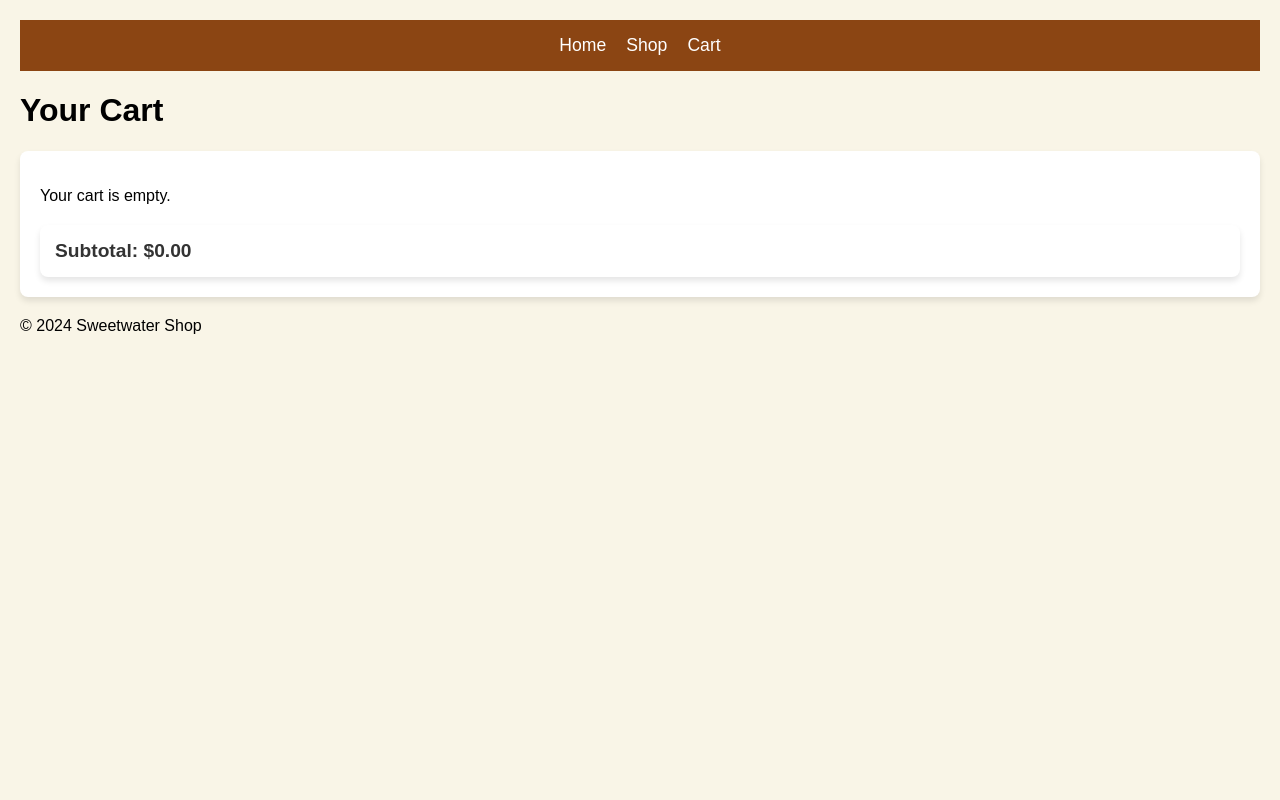
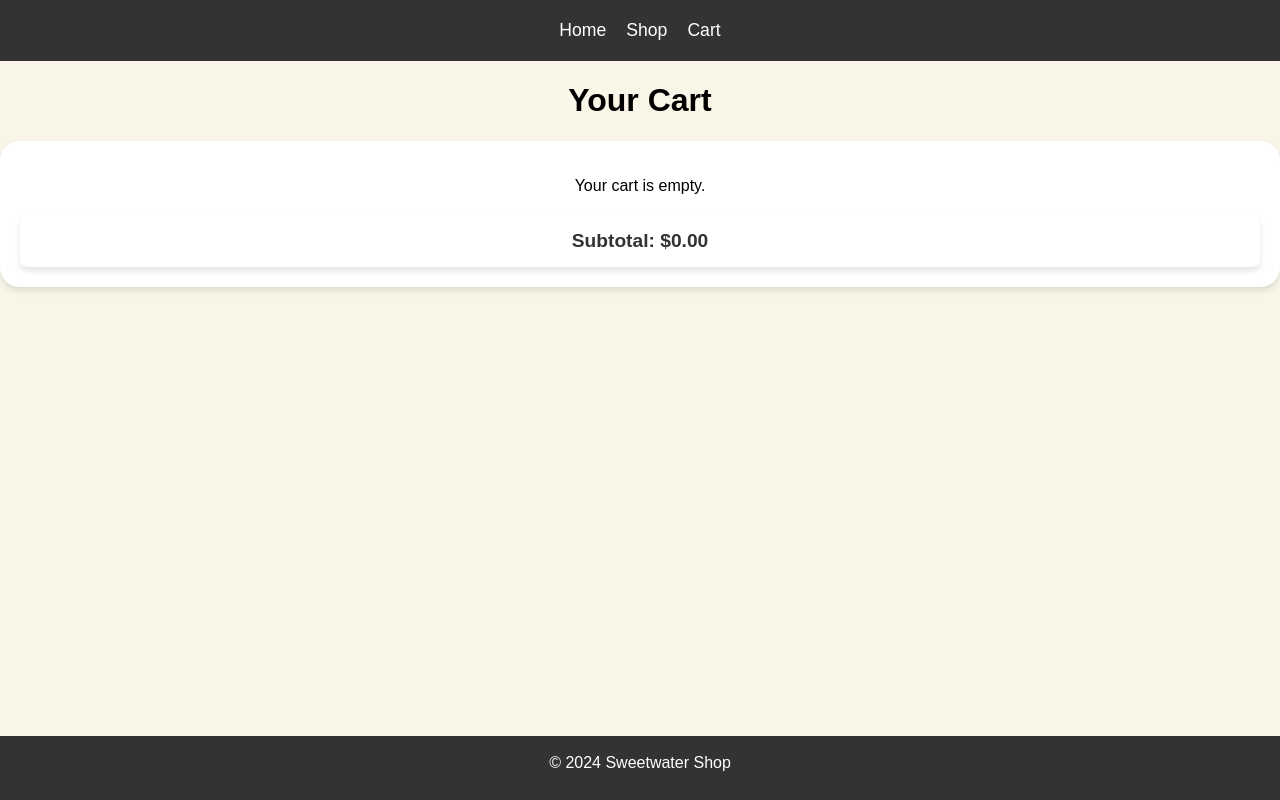
Before and after one commit to Maxtime211/CS-Adv-Programming, a React (Create React App) app: page /cart in a window 1280 px wide. Built offline with nearby package versions, Linux system fonts and the light colour scheme.

Commit message:
Changed up style throughout

```diff
--- a/src/App.css
+++ b/src/App.css
@@ -184,13 +184,13 @@ body {
 #cart {
   background-color: #ffffff; /* White background color */
   padding: 20px;
-  border-radius: 8px;
+  border-radius: 20px;
   box-shadow: 0 4px 6px rgba(0, 0, 0, 0.1);
   margin-top: 20px; /* Add space above cart */
 }
 
 #cart h2 {
-  margin-bottom: 20px; /* Add space below heading */
+  margin-bottom: 30px; /* Add space below heading */
 }
 
 .cart-item {
@@ -249,3 +249,68 @@ body {
   font-weight: bold;
   margin: 0; /* Reset margin */
 }
+
+body {
+  font-family: Arial, sans-serif;
+  margin: 0;
+  padding: 0;
+}
+
+.App {
+  text-align: center;
+  padding-bottom: 70px;
+}
+
+.navbar {
+  background-color: #333;
+  color: #fff;
+  padding: 20px 0;
+}
+
+.navbar ul {
+  list-style-type: none;
+  margin: 0;
+  padding: 0;
+}
+
+.navbar ul li {
+  display: inline;
+  margin-right: 20px;
+}
+
+.navbar ul li a {
+  text-decoration: none;
+  color: #fff;
+}
+
+.footer {
+  background-color: #333;
+  color: #fff;
+  padding: 2px 0; /* Adjusted padding */
+  position: fixed;
+  bottom: 0;
+  width: 100%;
+  height: 60px; /* Adjusted height */
+}
+
+.home-container {
+  background-color: #f2f2f2;
+  padding: 50px 0;
+  border-radius: 20px;
+  box-shadow: 0 4px 6px rgba(0, 0, 0, 0.1);
+}
+
+.home-content {
+  max-width: 800px;
+  margin: 0 auto;
+}
+
+.home-content h1 {
+  font-size: 36px;
+  margin-bottom: 20px;
+}
+
+.home-content p {
+  font-size: 18px;
+  line-height: 1.6;
+}
--- a/src/App.js
+++ b/src/App.js
@@ -28,6 +28,16 @@ const Footer = () => {
   );
 };
 
+// Home page component
+function Home() {
+  return (
+    <div>
+      <h1>Welcome to Sweetwater Shop</h1>
+      <p>Explore our wide range of products and find exactly what you need.</p>
+    </div>
+  );
+};
+
 function App() {
   return (
     <Router>
@@ -37,6 +47,7 @@ function App() {
             <Navbar /> {/* Include the navigation bar */}
           </header>
           <Routes>
+            <Route path="/" element={<Home />} /> {/* Define route for Home page */}
             <Route path="/cart" element={<Cart />} />
             <Route path="/shop" element={<Shop />} />
           </Routes>
--- a/src/Shop.js
+++ b/src/Shop.js
@@ -109,18 +109,6 @@ function Shop() {
     }
   ]);
 
-  const [isOpen, setIsOpen] = useState(false);
-  const [message, setMessage] = useState('');
-
-  const openModal = () => setIsOpen(true);
-  const closeModal = () => setIsOpen(false);
-
-  const handleAddToCart = (item) => {
-    addToCart(item, document.getElementById(`quantity-${item.itemid}`).value);
-    setMessage(`Added ${item.productName} (${document.getElementById(`quantity-${item.itemid}`).value}) to cart.`);
-    openModal();
-  };
-
   return (
     <div>
       <h1>Shop</h1>
@@ -132,11 +120,10 @@ function Shop() {
             <p>{item.description}</p>
             <p>Price: ${item.price.toFixed(2)}</p>
             <input type="number" min="1" defaultValue="1" id={`quantity-${item.itemid}`} />
-            <button onClick={() => handleAddToCart(item)}>Add to Cart</button>
+            <button onClick={() => addToCart(item, document.getElementById(`quantity-${item.itemid}`).value)}>Add to Cart</button>
           </div>
         ))}
       </div>
-      <Modal isOpen={isOpen} closeModal={closeModal} message={message} />
     </div>
   );
 }
```
